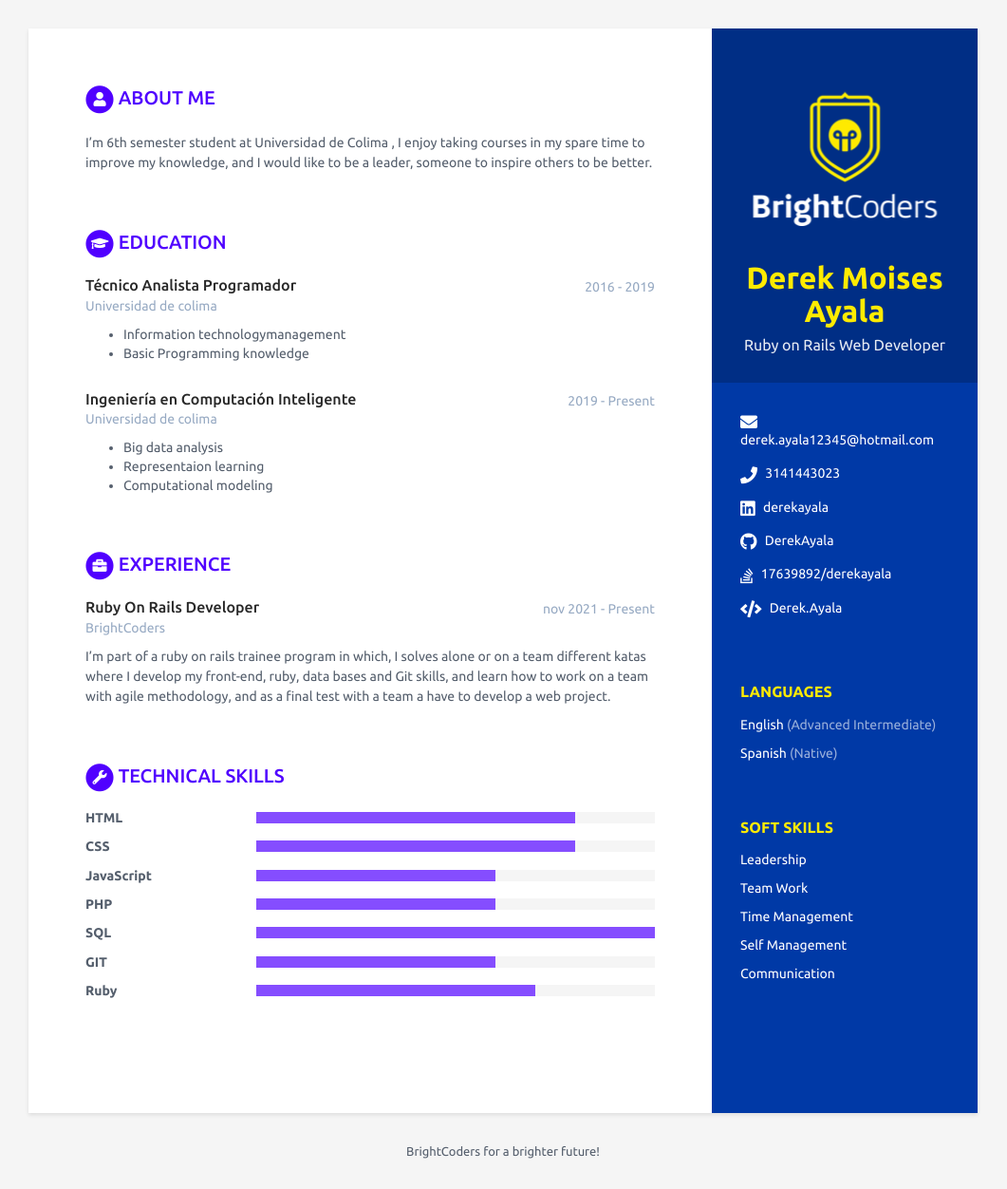
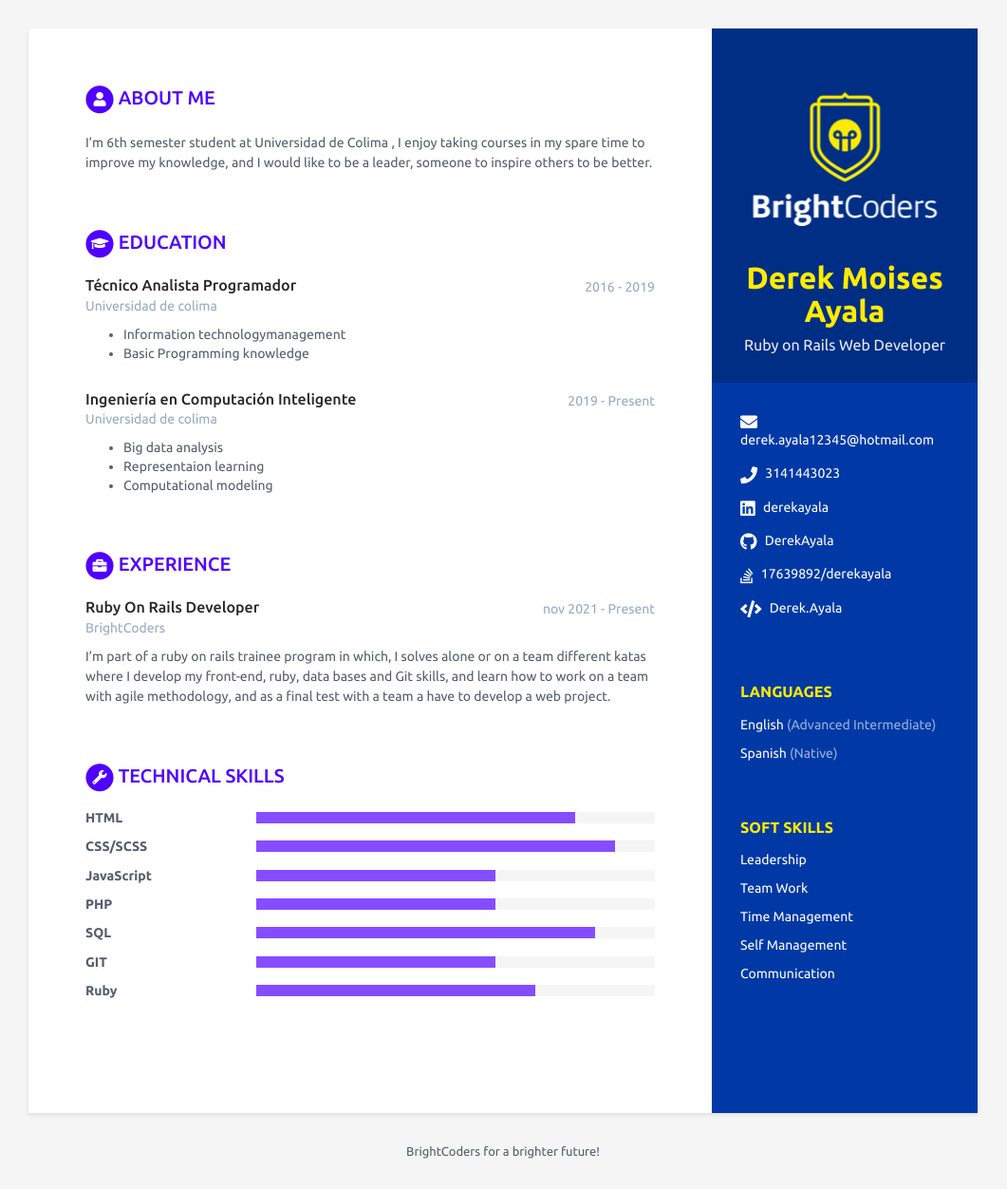
Before and after one commit to BC-MAY-21-ROR/kata-03-scorecard-DerekAyala, a Jekyll site: the page built from index.html, in a window 1280 px wide. Shown: the whole page at 95% size, without its empty margins (110-1171 px from the left). Built offline with Jekyll 4.4.1, drawn with Linux system fonts in a browser that asks for light colours.

Commit message:
change on my skills

```diff
--- a/_data/data.yml
+++ b/_data/data.yml
@@ -96,8 +96,8 @@ skills:
     - name: HTML
       level: 80%
 
-    - name: CSS
-      level: 80%
+    - name: CSS/SCSS
+      level: 90%
 
     - name: JavaScript
       level: 60%
@@ -106,7 +106,7 @@ skills:
       level: 60%
 
     - name: SQL
-      level: 800%
+      level: 85%
 
     - name: GIT
       level: 60%
```
